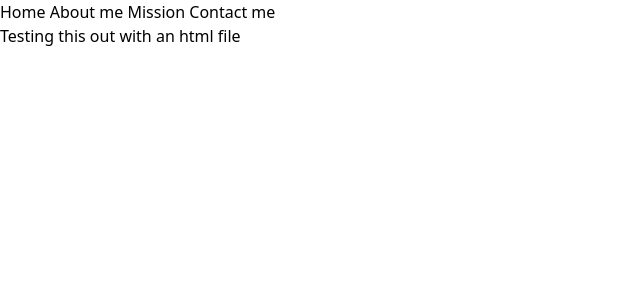
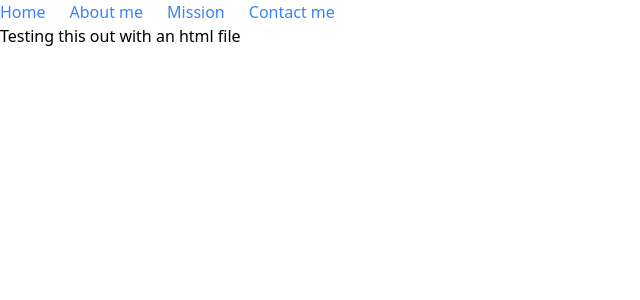
Before and after one commit to wxedu/flask_test, a Python web app: template templates/index.html in a window 1280 px wide. Shown: the top 300 px of the page, without its empty margins (0-640 px from the left). Run offline with Jinja, Linux system fonts and the light colour scheme; the template is opened without the code that fills it, so the values that code supplies are empty; some libraries are stand-ins or nearby versions.

Commit message:
Change navbar to list

```diff
--- a/templates/base.html
+++ b/templates/base.html
@@ -7,12 +7,21 @@
     <script src="https://cdn.tailwindcss.com"></script>
   </head>
   <body>
+    <ul class="flex">
+      <li class="mr-6">
+        <a class="text-blue-500 hover:text-blue-800" href="/">Home</a>
+      </li>
+      <li class="mr-6">
+        <a class="text-blue-500 hover:text-blue-800" href="#">About me</a>
+      </li>
+      <li class="mr-6">
+        <a class="text-blue-500 hover:text-blue-800" href="#">Mission</a>
+      </li>
+      <li class="mr-6">
+        <a class="text-blue-500 hover:text-blue-800" href="#">Contact me</a>
+      </li>
+    </ul>
     <nav>
-      <a href="/">Home</a>
-      <a href="#">About me</a>
-      <a href="#">Mission</a>
-      <a href="#">Contact me</a>
-    </nav>
     {% block content %}{% endblock %}
   </body>
 </html>
```
